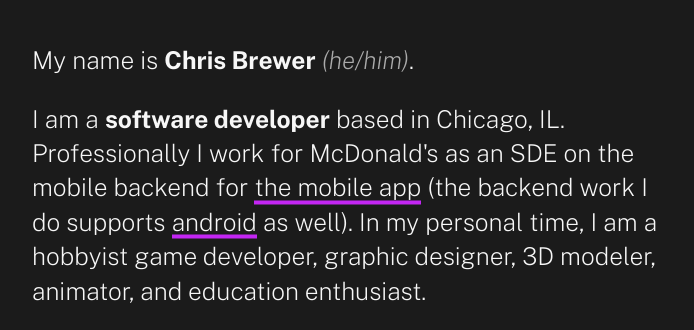
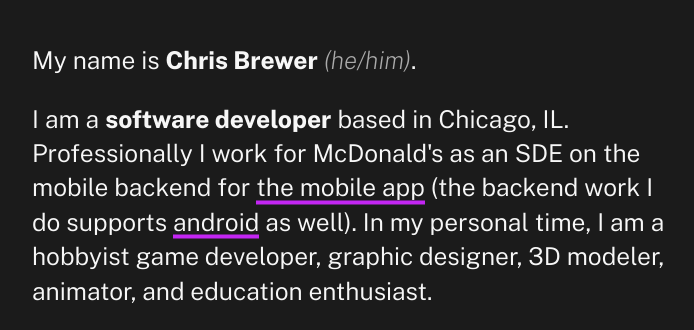
Before and after one commit to ChristophersonGB/christophersongb.github.io, a plain HTML site: page index.html in a window 1280 px wide. Shown: the part 142-472 px from the top of the page, without its empty margins (288-982 px from the left). Drawn offline with nearby package versions, Linux system fonts and the light colour scheme.

Commit message:
font weight update

```diff
--- a/index.html
+++ b/index.html
@@ -25,9 +25,12 @@
             }
             p {
                 font-size: 1.5em;
-                font-weight: 200;
+                font-weight: 350;
                 line-height: 1.4;
                 max-width: 28em;
+            }
+            b{
+                font-weight: 750;
             }
             .lightweight {
                 font-weight: 200;
```
